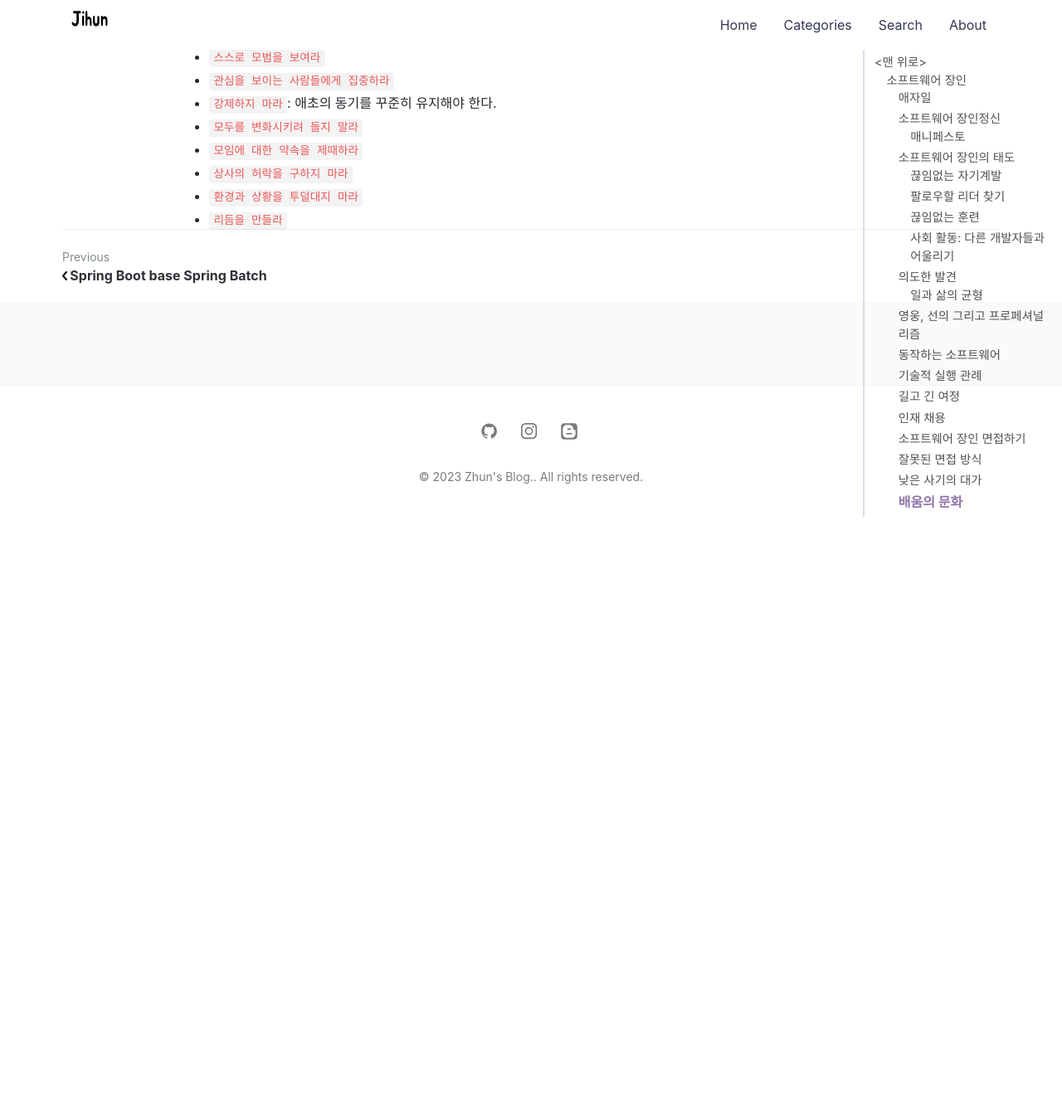
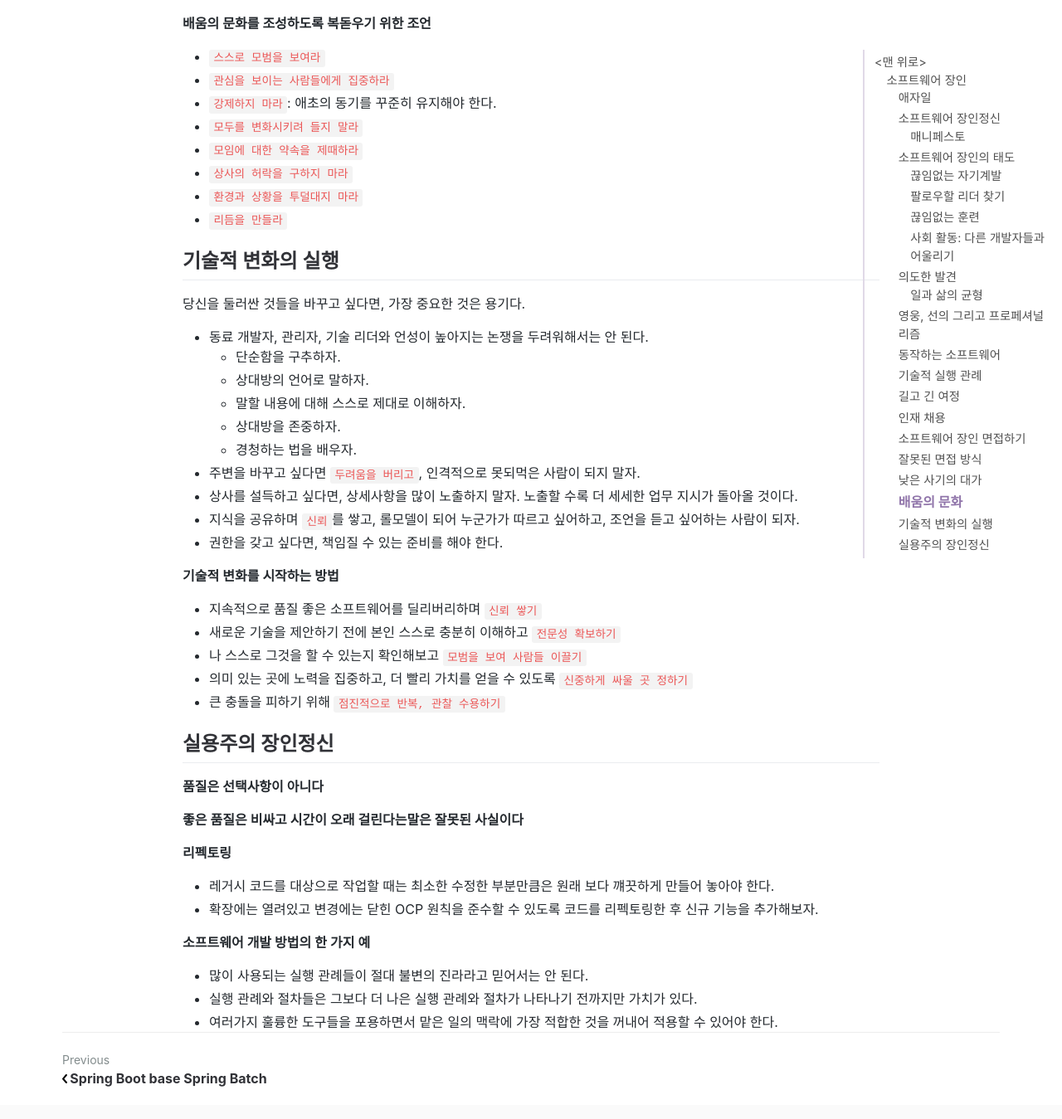
Before and after one commit to jihunparkme/jihunparkme.github.io, a Jekyll site: the page built from _posts/2023-02-01-a-software-master.md, in a window 1280 px wide and 1400 px high, scrolled down 14457 px. Shown: the top 1349 px of the window at 83% size. Built offline with Jekyll 4.4.1, drawn with Linux system fonts in a browser that asks for light colours; nearby versions of some CDN libraries; comment, search, counter and statistics services are not loaded; before the commit the page ends 15087 px from its top, so only the background shows below that; some of the changed text lies outside the part shown.

Commit message:
[software master] 실용주의 장인정신

```diff
--- a/_posts/2023-02-01-a-software-master.md
+++ b/_posts/2023-02-01-a-software-master.md
@@ -582,3 +582,43 @@ XP 실행 관례의 일부를 살펴보자.
 - `상사의 허락을 구하지 마라`
 - `환경과 상황을 투덜대지 마라`
 - `리듬을 만들라`
+
+## 기술적 변화의 실행
+
+당신을 둘러싼 것들을 바꾸고 싶다면, 가장 중요한 것은 용기다.
+
+- 동료 개발자, 관리자, 기술 리더와 언성이 높아지는 논쟁을 두려워해서는 안 된다.
+  - 단순함을 구추하자.
+  - 상대방의 언어로 말하자.
+  - 말할 내용에 대해 스스로 제대로 이해하자.
+  - 상대방을 존중하자.
+  - 경청하는 법을 배우자.
+- 주변을 바꾸고 싶다면 `두려움을 버리고`, 인격적으로 못되먹은 사람이 되지 말자.
+- 상사를 설득하고 싶다면, 상세사항을 많이 노출하지 말자. 노출할 수록 더 세세한 업무 지시가 돌아올 것이다.
+- 지식을 공유하며 `신뢰`를 쌓고, 롤모델이 되어 누군가가 따르고 싶어하고, 조언을 듣고 싶어하는 사람이 되자.
+- 권한을 갖고 싶다면, 책임질 수 있는 준비를 해야 한다.
+
+**기술적 변화를 시작하는 방법**
+
+- 지속적으로 품질 좋은 소프트웨어를 딜리버리하며 `신뢰 쌓기`
+- 새로운 기술을 제안하기 전에 본인 스스로 충분히 이해하고 `전문성 확보하기`
+- 나 스스로 그것을 할 수 있는지 확인해보고 `모범을 보여 사람들 이끌기`
+- 의미 있는 곳에 노력을 집중하고, 더 빨리 가치를 얻을 수 있도록 `신중하게 싸울 곳 정하기`
+- 큰 충돌을 피하기 위해 `점진적으로 반복, 관찰 수용하기`
+
+## 실용주의 장인정신
+
+**품질은 선택사항이 아니다**
+
+**좋은 품질은 비싸고 시간이 오래 걸린다는말은 잘못된 사실이다**
+
+**리펙토링**
+
+- 레거시 코드를 대상으로 작업할 때는 최소한 수정한 부분만큼은 원래 보다 꺠끗하게 만들어 놓아야 한다.
+- 확장에는 열려있고 변경에는 닫힌 OCP 원칙을 준수할 수 있도록 코드를 리펙토링한 후 신규 기능을 추가해보자.
+
+**소프트웨어 개발 방법의 한 가지 예**
+
+- 많이 사용되는 실행 관례들이 절대 불변의 진라라고 믿어서는 안 된다.
+- 실행 관례와 절차들은 그보다 더 나은 실행 관례와 절차가 나타나기 전까지만 가치가 있다.
+- 여러가지 훌륭한 도구들을 포용하면서 맡은 일의 맥락에 가장 적합한 것을 꺼내어 적용할 수 있어야 한다.
```
